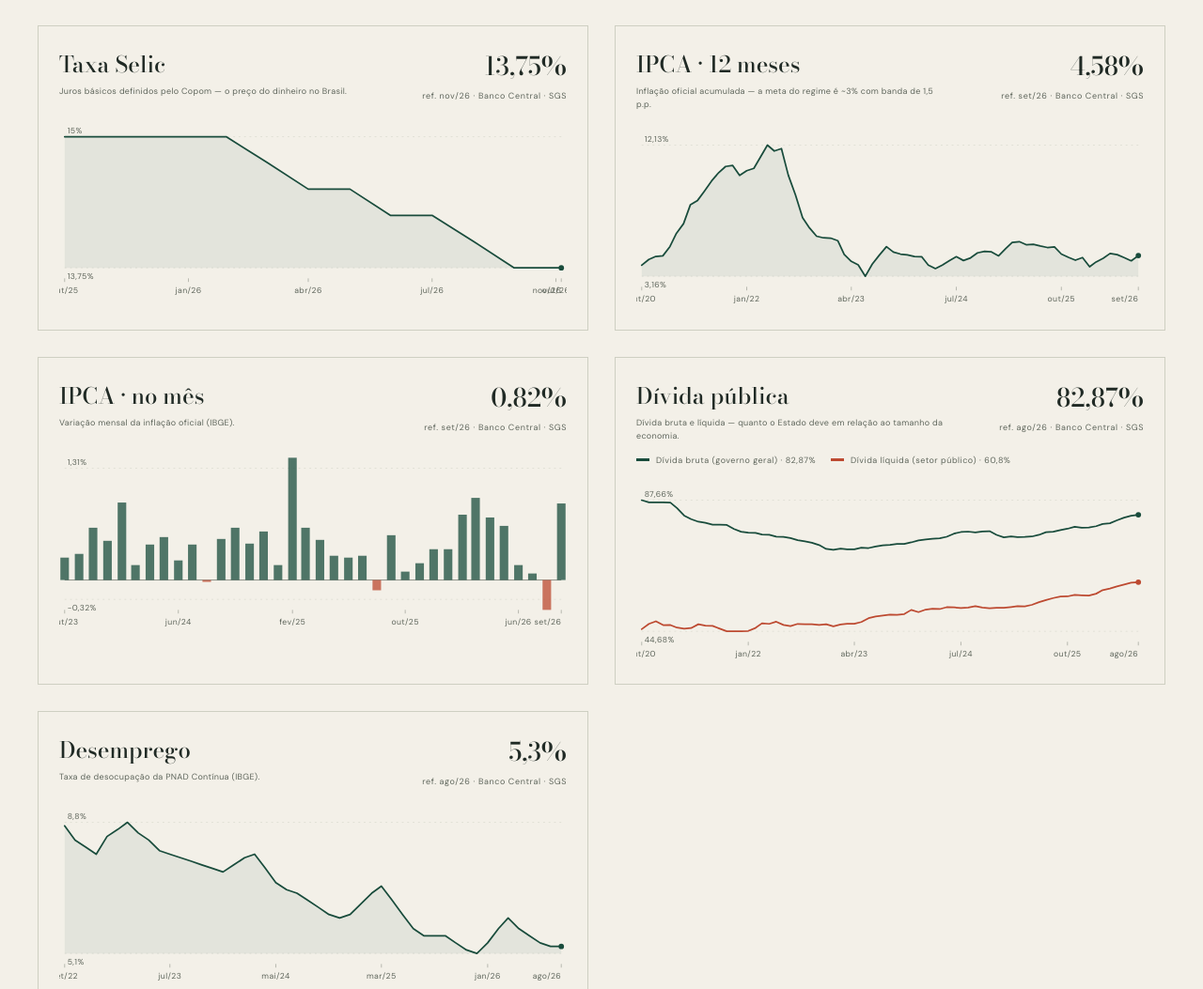
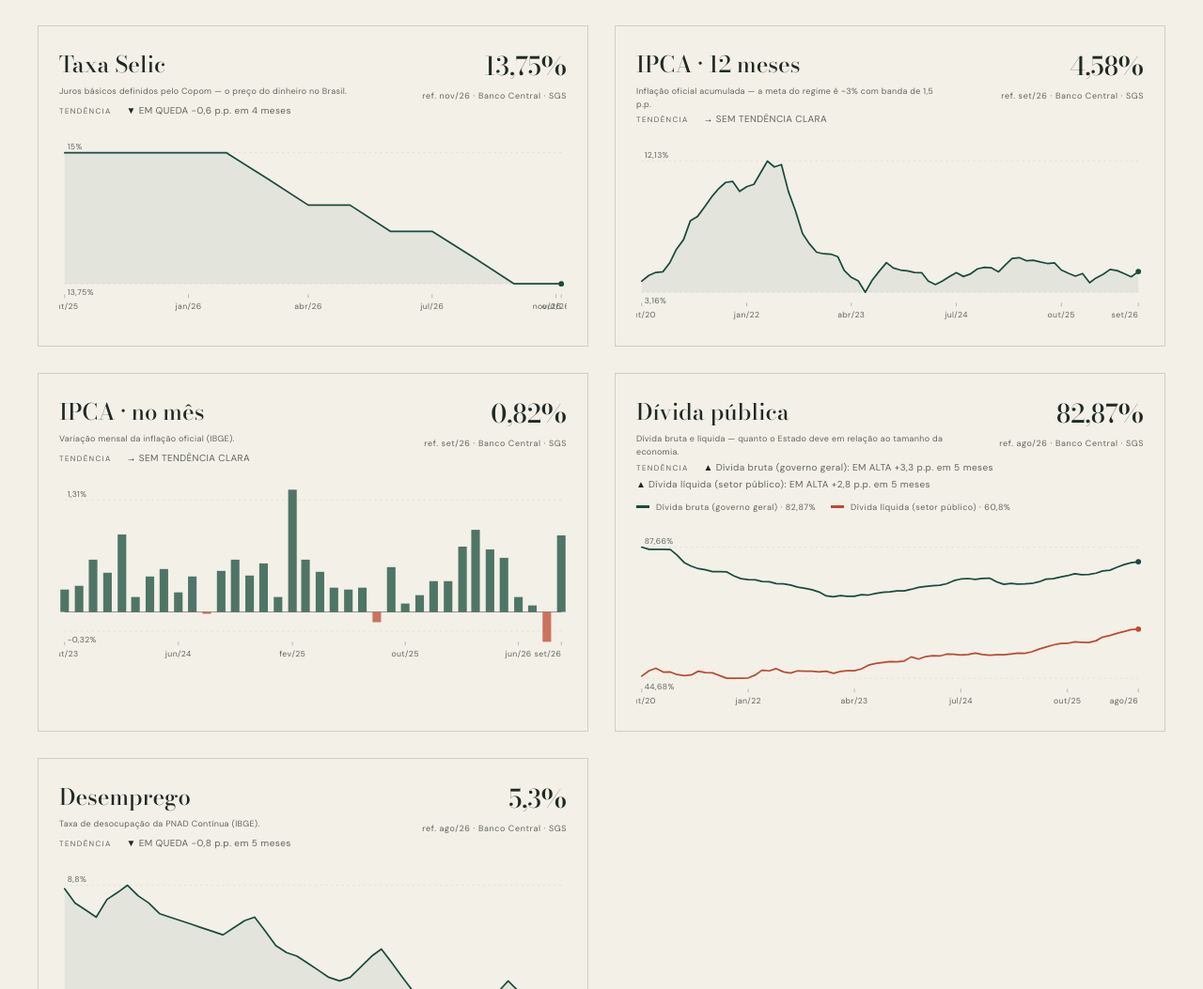
Before and after one commit to AFortuna5/finance, a website: page public/governo.html in a window 1280 px wide. Shown: the part 687-1740 px from the top of the page at 94% size. Drawn offline with nearby package versions, Linux system fonts and the light colour scheme.

Commit message:
Leitura de tendência automática junto aos gráficos do governo

```diff
--- a/public/gov.css
+++ b/public/gov.css
@@ -16,3 +16,8 @@
 .mkt .bar.neg{fill:var(--accent);opacity:.75}
 .mkt .tick{stroke:var(--muted);stroke-width:.7;opacity:.6}
 @media(max-width:700px){.tchip{min-width:0;flex:1}}
+
+.trend{display:flex;flex-wrap:wrap;gap:5px 16px;align-items:baseline;margin:2px 0 10px}
+.trend-label{font-size:8px;letter-spacing:1.4px;color:var(--muted)}
+.trend-chip{font-size:10px;letter-spacing:.4px;color:var(--muted)}
+.trend-chip b{color:var(--ink);font-weight:700}
--- a/public/gov.js
+++ b/public/gov.js
@@ -144,6 +144,45 @@ function multiChart(card) {
   return withHover(svg, lines.map((l, i) => ({pts: l.series.map(p => ({t: ts(p.date), v: p.value, label: fmtDate(p.date)})), name: (EN() && l.labelEn) || l.label, dotClass: i ? 'hover-dot-2' : 'hover-dot'})), sc.x, sc.y, v => fmtV(v, card.unit));
 }
 
+const MONTH_MS = 2629800000;
+function trendOf(s) {
+  const k = Math.min(6, s.length);
+  if (k < 3) return null;
+  const tail = s.slice(-k);
+  const t0 = ts(tail[0].date);
+  const xs = tail.map(p => (ts(p.date) - t0) / MONTH_MS), ys = tail.map(p => p.value);
+  const mx = xs.reduce((a, b) => a + b, 0) / k, my = ys.reduce((a, b) => a + b, 0) / k;
+  let num = 0, den = 0;
+  for (let i = 0; i < k; i++) { num += (xs[i] - mx) * (ys[i] - my); den += (xs[i] - mx) ** 2; }
+  const slope = den ? num / den : 0;
+  const change = slope * xs.at(-1);
+  const range = Math.max(...ys) - Math.min(...ys);
+  const dir = range > 0 && Math.abs(change) / range > 0.5 ? Math.sign(change) : 0;
+  return {dir, change, span: Math.max(1, Math.round(xs.at(-1)))};
+}
+
+function trendBlock(card) {
+  const lists = card.mode === 'multi' && card.lines?.length
+    ? card.lines.map(l => ({name: (EN() && l.labelEn) || l.label, s: l.series}))
+    : card.series?.length ? [{s: card.series}] : [];
+  const rows = lists.map(x => ({name: x.name, t: trendOf(x.s)})).filter(x => x.t);
+  if (!rows.length) return null;
+  const box = node('div', null, 'trend');
+  box.append(node('span', pick('TENDÊNCIA','TREND'), 'trend-label'));
+  for (const r of rows) {
+    const dir = r.t.dir;
+    const arrow = dir > 0 ? '▲' : dir < 0 ? '▼' : '→';
+    const word = dir > 0 ? pick('EM ALTA','RISING') : dir < 0 ? pick('EM QUEDA','FALLING') : pick('SEM TENDÊNCIA CLARA','NO CLEAR TREND');
+    const mag = Math.abs(r.t.change).toLocaleString(LOC(), {maximumFractionDigits: 1});
+    const txt = dir === 0 ? word
+      : `${word} ${r.t.change > 0 ? '+' : '−'}${mag}${card.unit.startsWith('%') ? ' p.p.' : ''} ${pick('em','over')} ${r.t.span} ${pick('meses','months')}`;
+    const chip = node('span', null, 'trend-chip');
+    chip.append(node('b', arrow + ' '), document.createTextNode((r.name ? r.name + ': ' : '') + txt));
+    box.append(chip);
+  }
+  return box;
+}
+
 function cardEl(card) {
   const box = node('article', null, 'mkt gov' + (card.status === 'cached' ? ' stale' : ''));
   const top = node('div', null, 'mkt-top');
@@ -160,6 +199,8 @@ function cardEl(card) {
                node('small', (lastDate ? 'ref. ' + fmtDate(lastDate) : '') + (card.source ? ' · ' + card.source : '') + (card.status === 'cached' ? pick(' · cache',' · cached') : '')));
   top.append(left, right);
   box.append(top);
+  const tr = trendBlock(card);
+  if (tr) box.append(tr);
   if (card.mode === 'multi' && card.lines?.length) {
     const legend = node('div', null, 'gov-legend');
     for (const [i, l] of card.lines.entries()) {
```
